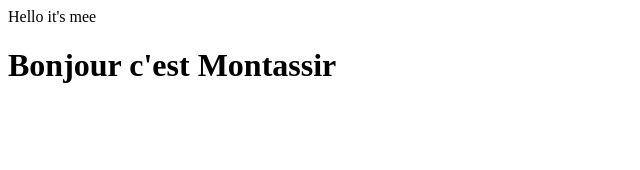
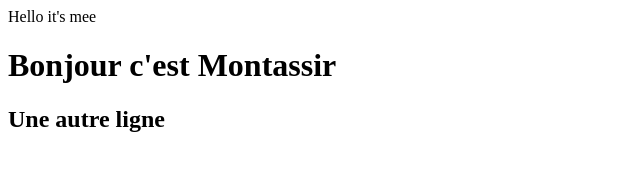
Before and after one commit to Montassi/ConsumptionOfWater, a plain HTML site: page index.html in a window 1280 px wide. Shown: the whole page, without its empty margins (0-640 px from the left). Drawn offline with Linux system fonts and the light colour scheme.

Commit message:
second commit

```diff
--- a/index.html
+++ b/index.html
@@ -3,6 +3,7 @@
 
 <body>
     <h1>Bonjour c'est Montassir</h1>
+    <h2>Une autre ligne</h2>
 </body>
 
 </html>
```
